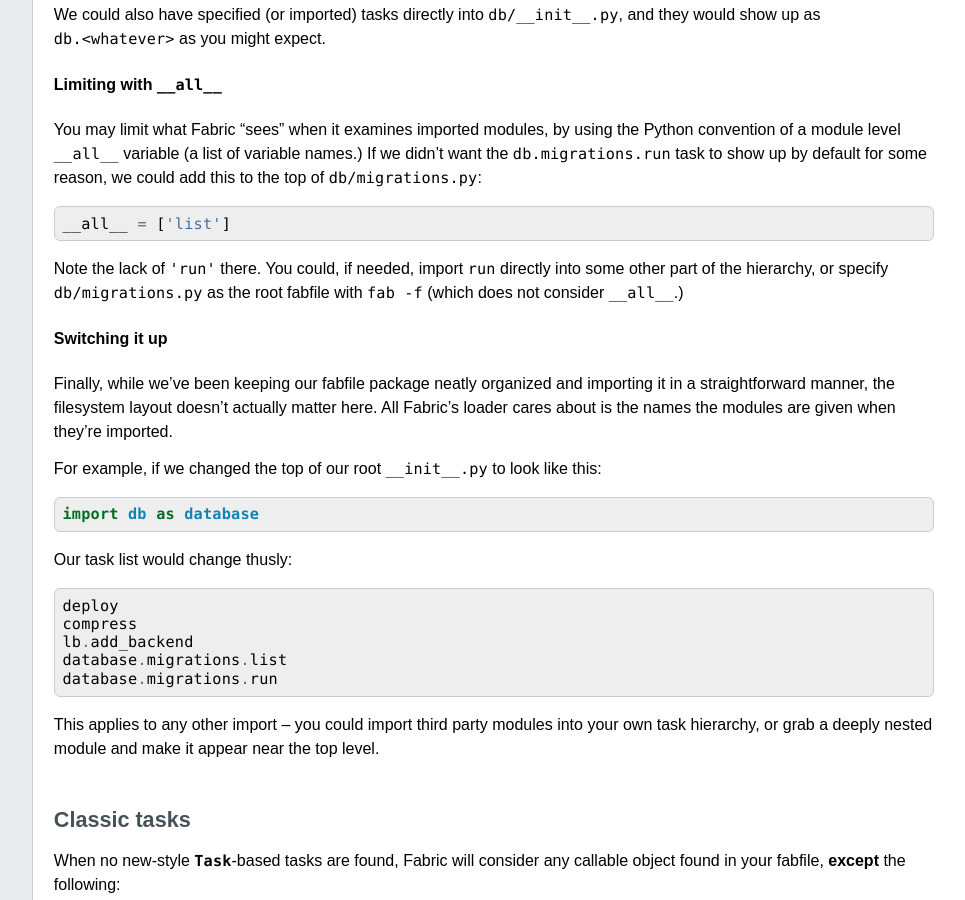
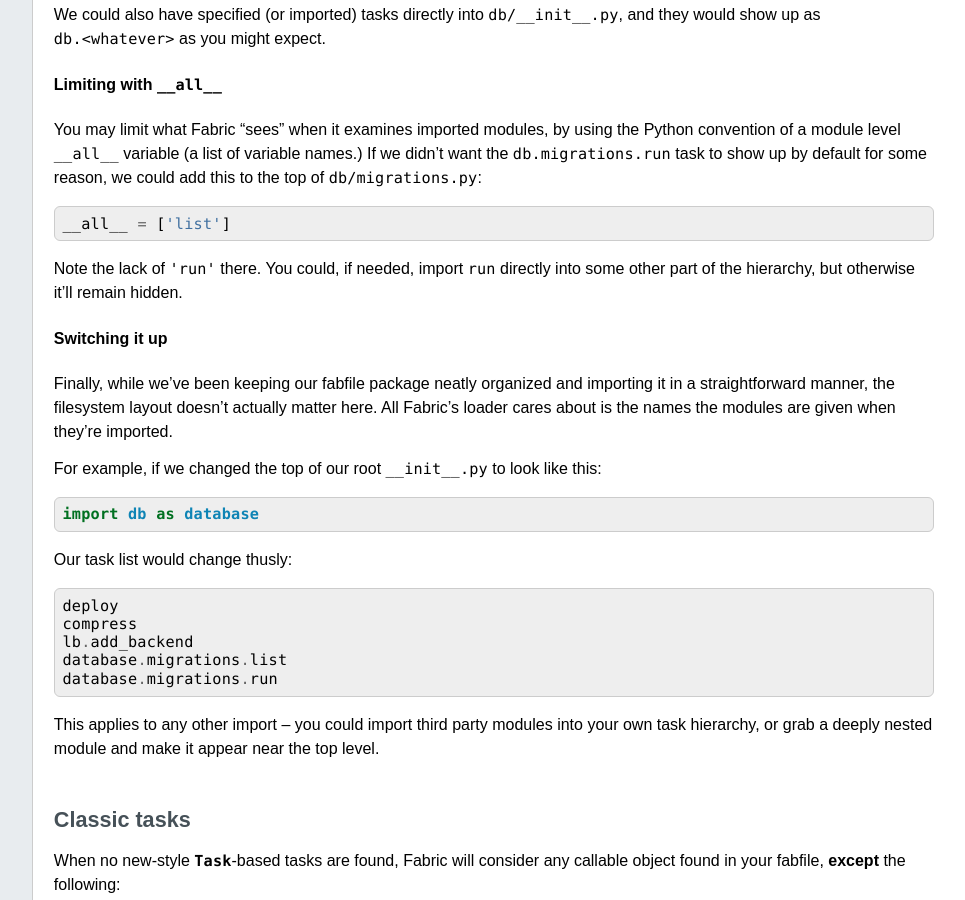
Before and after one commit to fabric/fabric, a Sphinx documentation site: the page built from docs/usage/tasks.rst, in a window 1280 px wide and 900 px high, scrolled down 3018 px. Shown: the whole window, without its empty margins (224-1189 px from the left). Built offline with Sphinx 7.4.7, drawn with Linux system fonts in a browser that asks for light colours; pages that are not in the unit, such as notebooks, are missing from menus; the version number could not be read and is left out.

Commit message:
Clarify behavior of __all__

```diff
--- a/docs/usage/tasks.rst
+++ b/docs/usage/tasks.rst
@@ -180,8 +180,7 @@
     __all__ = ['list']
 
 Note the lack of ``'run'`` there. You could, if needed, import ``run`` directly
-into some other part of the hierarchy, or specify ``db/migrations.py`` as the
-root fabfile with ``fab -f`` (which does not consider ``__all__``.)
+into some other part of the hierarchy, but otherwise it'll remain hidden.
 
 Switching it up
 ~~~~~~~~~~~~~~~
```
